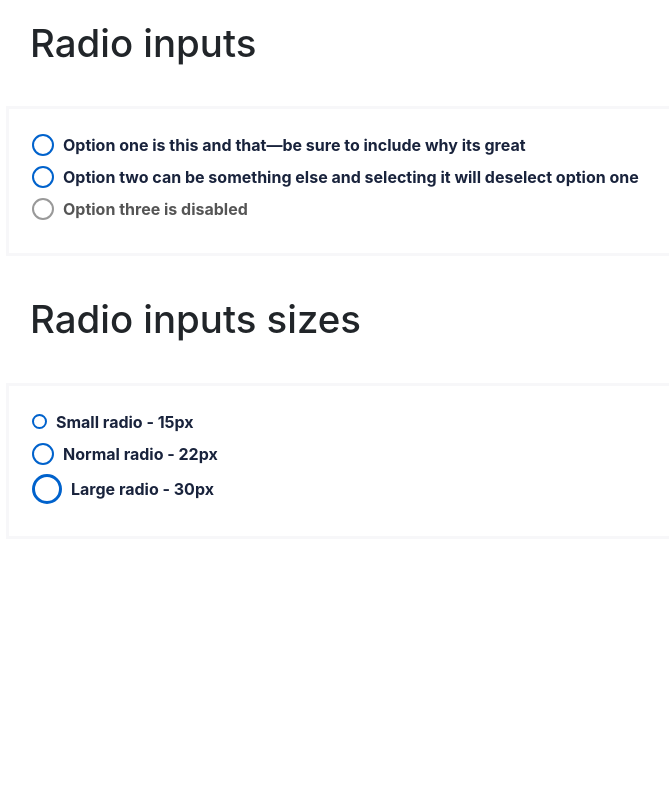
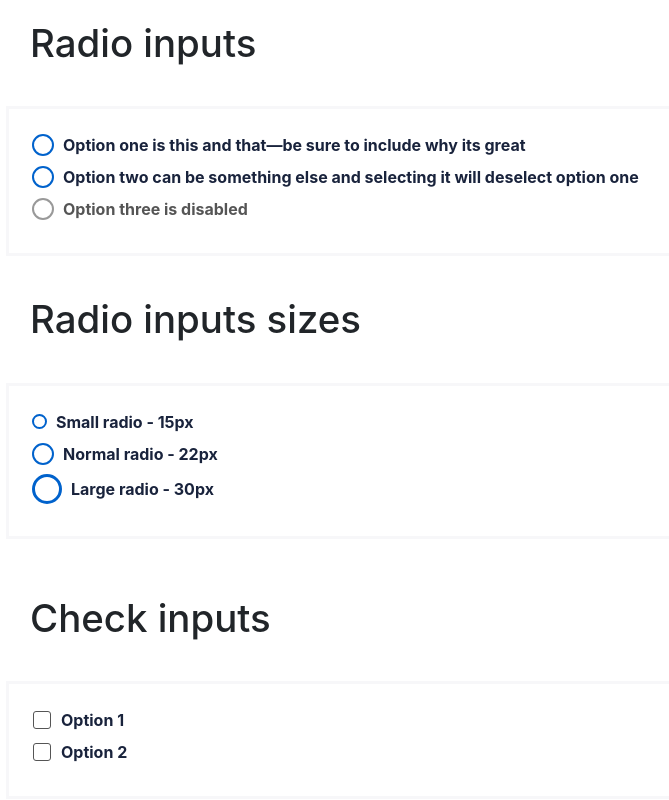
Before and after one commit to geraldani/react-marketplace, a React (Create React App) app: page / in a window 1280 px wide. Shown: the part 2215-3015 px from the top of the page, without its empty margins (30-699 px from the left). Before the commit the page ends 2790 px from the top, so only its background shows below. Built offline with nearby package versions, Linux system fonts and the light colour scheme.

Commit message:
check inputs done

```diff
--- a/src/components/App.js
+++ b/src/components/App.js
@@ -2,6 +2,7 @@ import React from 'react'
 import { GlobalStyles } from '../styles/GlobalStyles'
 import Buttons from '../views/buttons/buttons'
 import Radio from '../views/RadioButton/Radio'
+import Check from '../views/checkButton/Check'
 
 const App = () => {
   return (
@@ -9,6 +10,7 @@ const App = () => {
       <GlobalStyles />
       <Buttons/>
       <Radio />
+      <Check/>
       </>
   )
 }
--- /dev/null
+++ b/src/components/check/CheckButton.js
@@ -0,0 +1,36 @@
+import React from 'react'
+import { StyledLabel as Label, StyledCheckbox, StyledCheckboxIcon } from './stylesCheckSimple'
+import { StyledIconContainer, StyledInput, StyledLabel } from './stylesCheckButton'
+
+import PropTypes from 'prop-types'
+import CheckIcon from './CheckIcon'
+
+export const CheckButtonSimple = (props) => {
+  return (
+    <Label>
+      <StyledCheckbox type='checkbox' name={props.name} onChange={props.onChange} />
+      <StyledCheckboxIcon />
+      {props.label}
+    </Label>
+  )
+}
+
+const CheckButton = (props) => {
+  return (
+    <StyledLabel>
+      <StyledInput type="checkbox" name={props.name} onChange={props.onChange} />
+      <StyledIconContainer>
+        <CheckIcon />
+      </StyledIconContainer>
+      {props.label}
+    </StyledLabel>
+  )
+}
+
+CheckButton.propTypes = {
+  name: PropTypes.string.isRequired,
+  label: PropTypes.string.isRequired,
+  onChange: PropTypes.func
+}
+
+export default CheckButton
--- /dev/null
+++ b/src/components/check/CheckIcon.js
@@ -0,0 +1,11 @@
+import React from 'react'
+
+const CheckIcon = ({height = '10px', width= '12px'}) => {
+  return (
+    <svg width={width} height={height} viewBox="0 0 12 10">
+      <polyline points="1.5 6 4.5 9 10.5 1" />
+    </svg>
+  )
+}
+
+export default CheckIcon
--- /dev/null
+++ b/src/components/check/stylesCheckButton.js
@@ -0,0 +1,91 @@
+import styled, { keyframes } from 'styled-components'
+import { $color } from '../../styles/GlobalVariables'
+
+
+const wave = keyframes`
+  50% { transform: scale(0.9); }
+`
+
+const StyledIconContainer = styled.span`
+  display: inline-block;
+  vertical-align: middle;
+  transform: translate3d(0, 0, 0);
+  margin-right: 10px;
+  &:nth-child(2) {
+    position: relative;
+    width: 18px;
+    height: 18px;
+    border-radius: 3px;
+    transform: scale(1);
+    vertical-align: middle;
+    border: 1px solid ${$color.gray};
+    transition: all 0.2s ease;
+    padding-left: 8px;
+    svg {
+      position: absolute;
+      top: 3px;
+      left: 2px;
+      fill: none;
+      stroke: ${$color.white};
+      stroke-width: 2;
+      stroke-linecap: round;
+      stroke-linejoin: round;
+      stroke-dasharray: 16px;
+      stroke-dashoffset: 16px;
+      transition: all 0.3s ease;
+      transition-delay: 0.1s;
+      transform: translate3d(0, 0, 0);
+    }
+    &:before{
+      content: '';
+      width: 18px;
+      height: 18px;
+      background: ${$color.primary};
+      display: block;
+      position: absolute;
+      top:-1px;
+      left: -1px;
+      transform: scale(0);
+      opacity: 1;
+      border-radius: 50%;
+    }
+  }
+`
+
+const StyledLabel = styled.label`
+  -webkit-user-select: none;
+  user-select: none;
+  cursor: pointer;
+  position: relative;
+  margin-bottom: .5rem;
+  color: ${$color.text};
+  font-weight: bold;
+  display: inline-flex;
+  align-items: center;
+  transition: all 200ms linear;
+   &:hover{
+    color: ${$color.gray};
+    ${StyledIconContainer}:nth-child(2) {
+      border-color: ${$color.primary};
+    }
+  }
+`
+
+const StyledInput = styled.input`
+  display: none;
+  &:checked + ${StyledIconContainer}:nth-child(2) {
+    background: ${$color.primary};
+    border-color: ${$color.primary};
+    animation: ${wave} 0.4s ease;
+    svg{
+      stroke-dashoffset: 0;
+    }
+    &:before{
+      transform: scale(3.5);
+      opacity: 0;
+      transition: all 0.6s ease;
+    }
+  }
+`
+
+export { StyledIconContainer, StyledInput, StyledLabel }
--- /dev/null
+++ b/src/components/check/stylesCheckSimple.js
@@ -0,0 +1,67 @@
+import styled, { css } from 'styled-components'
+import { $color } from '../../styles/GlobalVariables'
+
+const StyledLabel = styled.label`
+  position: relative;
+  margin-bottom: .5rem;
+  color: ${$color.text};
+  font-weight: bold;
+  display: inline-flex;
+  align-items: center;
+  transition: all 200ms linear;
+  cursor: pointer;
+  &:hover{
+    color: ${$color.gray};
+  }
+`
+
+const StyledCheckboxIcon = styled.span`
+  position: absolute;
+  left: 0;
+  height: 15px;
+  width: 15px;
+  border-style: solid;
+  border-width: 2px;
+  border-color: ${$color.gray};
+  border-radius: 2px;
+  transition: all 0.4s;
+  &:after{
+    content: '';
+    position: absolute;
+    display: none;
+    margin: auto;
+    left: 0;
+    right: 0;
+    top: 0;
+    bottom: 0;
+    width: 5px;
+    height: 9px;
+    border: solid white;
+    border-width: 0 3px 3px 0;
+    -webkit-transform: rotate(45deg);
+    -ms-transform: rotate(45deg);
+    transform: rotate(45deg);
+  }
+`
+
+
+const StyledCheckbox = styled.input`
+  //position: absolute;
+  cursor: pointer;
+  margin-right: 8px;
+  opacity: 0;
+  height: 0;
+  &:hover + ${StyledCheckboxIcon}{
+    background-color: ${$color.grayLighter};
+  }
+  &:checked + ${StyledCheckboxIcon} {
+    background-color: ${$color.primary};
+    border-color: ${$color.primary}
+  }
+   &:checked + ${StyledCheckboxIcon}:after{
+    display: block;
+  }
+`
+
+
+export { StyledLabel, StyledCheckbox, StyledCheckboxIcon }
--- a/src/components/radio/RadioButton.js
+++ b/src/components/radio/RadioButton.js
@@ -14,6 +14,7 @@ const RadioButtton = (props) => {
         value={props.value}
         name={props.name}
         disabled={props.disabled}
+        onChange={props.onChange}
       />
       <StyledCircleIcon {...commosProps} />
       {props.label}
@@ -26,6 +27,7 @@ RadioButtton.propTypes = {
   value: PropTypes.string.isRequired,
   label: PropTypes.string.isRequired,
   disabled: PropTypes.bool,
+  onChange: PropTypes.func,
   'size-sm': PropTypes.bool,
   'size-lg': PropTypes.bool
 }
--- a/src/components/radio/styles.js
+++ b/src/components/radio/styles.js
@@ -15,8 +15,9 @@ const StyledLabel = styled.label`
   color: ${$color.text};
   ${({ disabled }) => disabled && css`color: ${$color.gray}`};
   font-weight: bold;
-  display: flex;
+  display: inline-flex;
   align-items: center;
+  //flex-direction: column;
 `
 
 const radio_size = (size) => css`
--- a/src/styles/GlobalVariables.js
+++ b/src/styles/GlobalVariables.js
@@ -10,13 +10,13 @@ const $color = {
   gray: '#555555',
   grayLight: '#999999',
   grayLighter: '#CCCCCC',
-  grayLightest: '#EEEEEE',
+  grayLightest: '#ddd',
   grayXlightest: '#F8F8F8',
   txtColor: '#68768C',
   text: '#19233C',
   primary: '#0062cc',
+  brandHover: '#0062ccd9',
   secondary: '#7610a0',
-  brandHover: '#0062ccd9',
   brandHoverSecondary: '#7610a0d9',
   white: '#fff'
 }
--- a/src/views/RadioButton/Radio.js
+++ b/src/views/RadioButton/Radio.js
@@ -10,7 +10,7 @@ const Radio = () => {
         <div className="col-12">
           <div>
             <Title>Radio inputs</Title>
-            <StyledContainer>
+            <StyledContainer className='d-flex flex-column align-items-start'>
               <RadioButtton name='radio' value='1' label='Option one is this and that—be sure to include why its great' />
               <RadioButtton name='radio' value='2' label='Option two can be something else and selecting it will deselect option one'/>
               <RadioButtton name='radio' value='3' label='Option three is disabled' disabled/>
@@ -19,7 +19,7 @@ const Radio = () => {
 
           <div>
             <Title>Radio inputs sizes</Title>
-            <StyledContainer>
+            <StyledContainer className='d-flex flex-column align-items-start'>
               <RadioButtton name='radio-sizes' value='1' label='Small radio - 15px' size-sm/>
               <RadioButtton name='radio-sizes' value='2' label='Normal radio - 22px'/>
               <RadioButtton name='radio-sizes' value='3' label='Large radio - 30px' size-lg/>
--- /dev/null
+++ b/src/views/checkButton/Check.js
@@ -0,0 +1,23 @@
+import React from 'react'
+import { StyledContainer, Title } from '../styles'
+import CheckButton from '../../components/check/CheckButton'
+
+const Check = () => {
+  return (
+    <section>
+      <div className="row">
+        <div className="col-12">
+          <div>
+            <Title>Check inputs</Title>
+            <StyledContainer className='d-flex flex-column align-items-start'>
+              <CheckButton name='check1' label='Option 1' />
+              <CheckButton name='check2' label='Option 2' />
+            </StyledContainer>
+          </div>
+        </div>
+      </div>
+    </section>
+  )
+}
+
+export default Check
```
